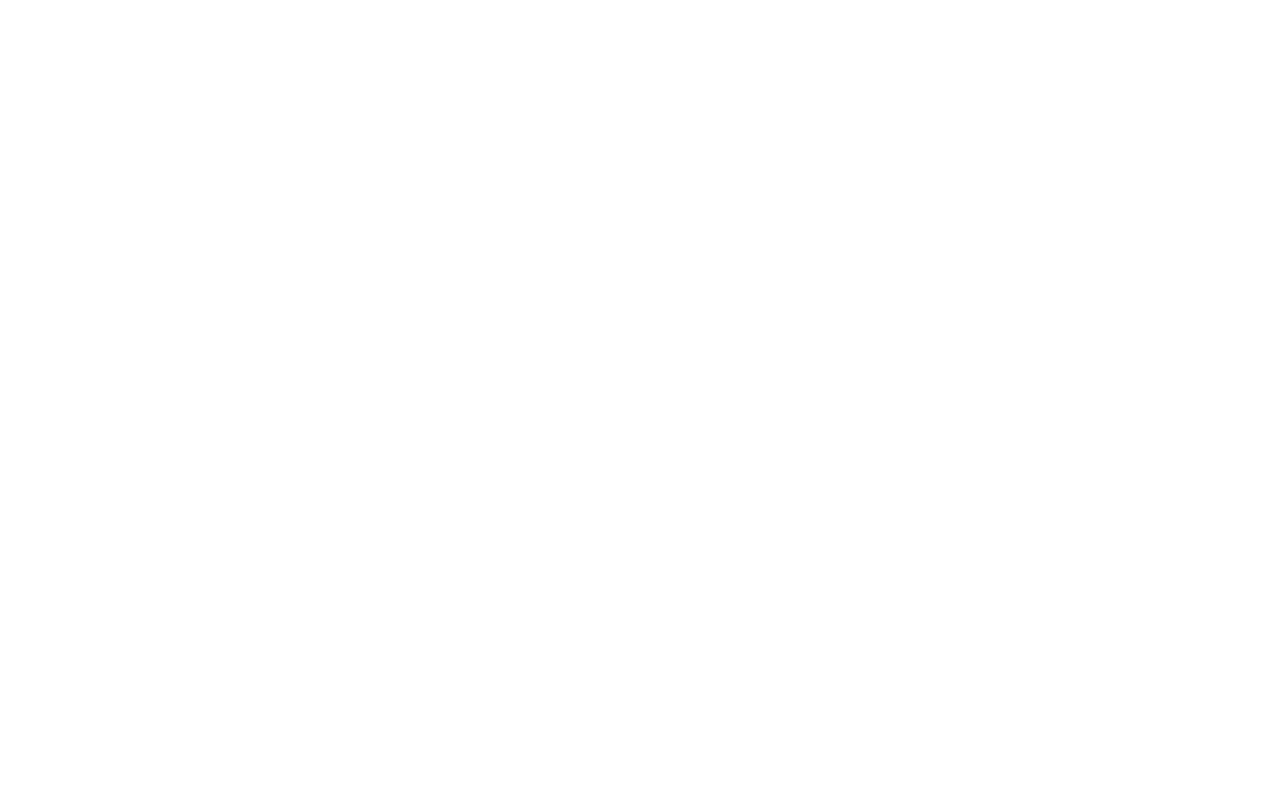
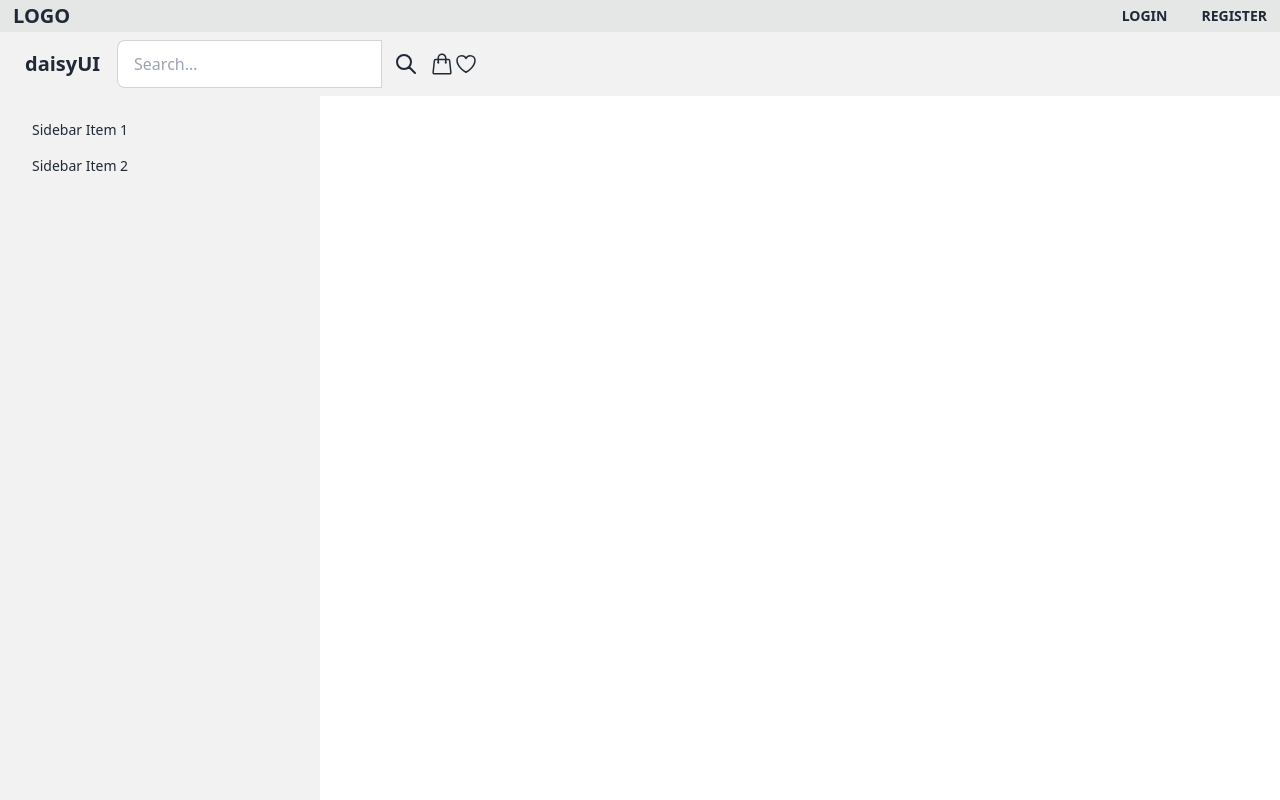
Before and after one commit to finalproject-bsd003/finalproject, a React (Vite) app in the folder client/: page / in a window 1280 px wide. Shown: the top 800 px of the page. Built offline with nearby package versions, Linux system fonts and the light colour scheme.

Commit message:
feat:updated clien FE mar

```diff
--- a/client/src/App.jsx
+++ b/client/src/App.jsx
@@ -1,5 +1,9 @@
+import { RouterProvider } from "react-router-dom";
+
+import router from "./router/index";
+
 function App() {
-  return <></>;
+  return <RouterProvider router={router} />;
 }
 
 export default App;
--- /dev/null
+++ b/client/src/components/Card.jsx
@@ -0,0 +1,23 @@
+function Card() {
+  return (
+    <>
+      <div className="card w-96 bg-base-100 shadow-xl">
+        <figure className="px-10 pt-10">
+          <img
+            src="/images/stock/photo-1606107557195-0e29a4b5b4aa.jpg"
+            className="rounded-xl"
+          />
+        </figure>
+        <div className="card-body items-center text-center">
+          <h2 className="card-title">Shoes!</h2>
+          <p>If a dog chews shoes whose shoes does he choose?</p>
+          <div className="card-actions">
+            <button className="btn btn-primary">Buy Now</button>
+          </div>
+        </div>
+      </div>
+    </>
+  );
+}
+
+export default Card;
--- /dev/null
+++ b/client/src/components/Header.jsx
@@ -0,0 +1,15 @@
+function Header() {
+  return (
+    <>
+      <div className="flex justify-between bg-base-300 ">
+        <a className="btn btn-sm btn-ghost normal-case text-xl">LOGO</a>
+        <div className="flex justify-end">
+          <button className="btn btn-sm btn-ghost mr-2 text-sm">Login</button>
+          <button className="btn btn-sm btn-ghost text-sm">Register</button>
+        </div>
+      </div>
+    </>
+  );
+}
+
+export default Header;
--- a/client/src/components/Layout.jsx
+++ b/client/src/components/Layout.jsx
@@ -1,10 +1,12 @@
 import { Outlet } from "react-router-dom";
+import Header from "./Header";
+import Footer from "./Footer";
 import Navbar from "./Navbar";
-import Footer from "./Footer";
 
 export default function Layout() {
   return (
     <>
+      <Header />
       <Navbar />
       <Outlet />
       <Footer />
--- a/client/src/components/Navbar.jsx
+++ b/client/src/components/Navbar.jsx
@@ -1,8 +1,69 @@
 function Navbar() {
   return (
     <>
-      <div className="navbar bg-black">
+      <div className="navbar bg-base-200">
         <a className="btn btn-ghost normal-case text-xl">daisyUI</a>
+        {/* search bar */}
+        <div className="form-control">
+          <div className="input-group">
+            <input
+              type="text"
+              placeholder="Search…"
+              className="input input-bordered"
+            />
+            <button className="btn btn-square">
+              <svg
+                xmlns="http://www.w3.org/2000/svg"
+                className="h-6 w-6"
+                fill="none"
+                viewBox="0 0 24 24"
+                stroke="currentColor"
+              >
+                <path
+                  strokeLinecap="round"
+                  strokeLinejoin="round"
+                  strokeWidth="2"
+                  d="M21 21l-6-6m2-5a7 7 0 11-14 0 7 7 0 0114 0z"
+                />
+              </svg>
+            </button>
+            {/* cart and favourite */}
+            <button>
+              <svg
+                xmlns="http://www.w3.org/2000/svg"
+                fill="none"
+                viewBox="0 0 24 24"
+                strokeWidth={1.5}
+                stroke="currentColor"
+                className="w-6 h-6"
+              >
+                <path
+                  strokeLinecap="round"
+                  strokeLinejoin="round"
+                  d="M15.75 10.5V6a3.75 3.75 0 10-7.5 0v4.5m11.356-1.993l1.263 12c.07.665-.45 1.243-1.119 1.243H4.25a1.125 1.125 0 01-1.12-1.243l1.264-12A1.125 1.125 0 015.513 7.5h12.974c.576 0 1.059.435 1.119 1.007zM8.625 10.5a.375.375 0 11-.75 0 .375.375 0 01.75 0zm7.5 0a.375.375 0 11-.75 0 .375.375 0 01.75 0z"
+                />
+              </svg>
+            </button>
+            <button>
+              <svg
+                xmlns="http://www.w3.org/2000/svg"
+                fill="none"
+                viewBox="0 0 24 24"
+                strokeWidth={1.5}
+                stroke="currentColor"
+                className="w-6 h-6"
+              >
+                <path
+                  strokeLinecap="round"
+                  strokeLinejoin="round"
+                  d="M21 8.25c0-2.485-2.099-4.5-4.688-4.5-1.935 0-3.597 1.126-4.312 2.733-.715-1.607-2.377-2.733-4.313-2.733C5.1 3.75 3 5.765 3 8.25c0 7.22 9 12 9 12s9-4.78 9-12z"
+                />
+              </svg>
+            </button>
+            {/* cart and favourite */}
+          </div>
+        </div>
+        {/* end */}
       </div>
     </>
   );
--- /dev/null
+++ b/client/src/components/Sidebar.jsx
@@ -0,0 +1,32 @@
+function Sidebar() {
+  return (
+    <>
+      <div className="drawer lg:drawer-open">
+        <input id="my-drawer-2" type="checkbox" className="drawer-toggle" />
+        <div className="drawer-content flex flex-col items-center justify-center">
+          {/* Page content here */}
+          <label
+            htmlFor="my-drawer-2"
+            className="btn btn-primary drawer-button lg:hidden"
+          >
+            Open drawer
+          </label>
+        </div>
+        <div className="drawer-side">
+          <label htmlFor="my-drawer-2" className="drawer-overlay"></label>
+          <ul className="menu p-4 w-80 h-full bg-base-200 text-base-content">
+            {/* Sidebar content here */}
+            <li>
+              <a>Sidebar Item 1</a>
+            </li>
+            <li>
+              <a>Sidebar Item 2</a>
+            </li>
+          </ul>
+        </div>
+      </div>
+    </>
+  );
+}
+
+export default Sidebar;
--- a/client/src/views/HomePage.jsx
+++ b/client/src/views/HomePage.jsx
@@ -1,5 +1,12 @@
+import Card from "../components/Card";
+import Sidebar from "../components/Sidebar";
+
 function HomePage() {
-  return <></>;
+  return (
+    <>
+      <Sidebar />
+    </>
+  );
 }
 
 export default HomePage;
```
Also changed, not shown: client/src/stores/index.js (added).
